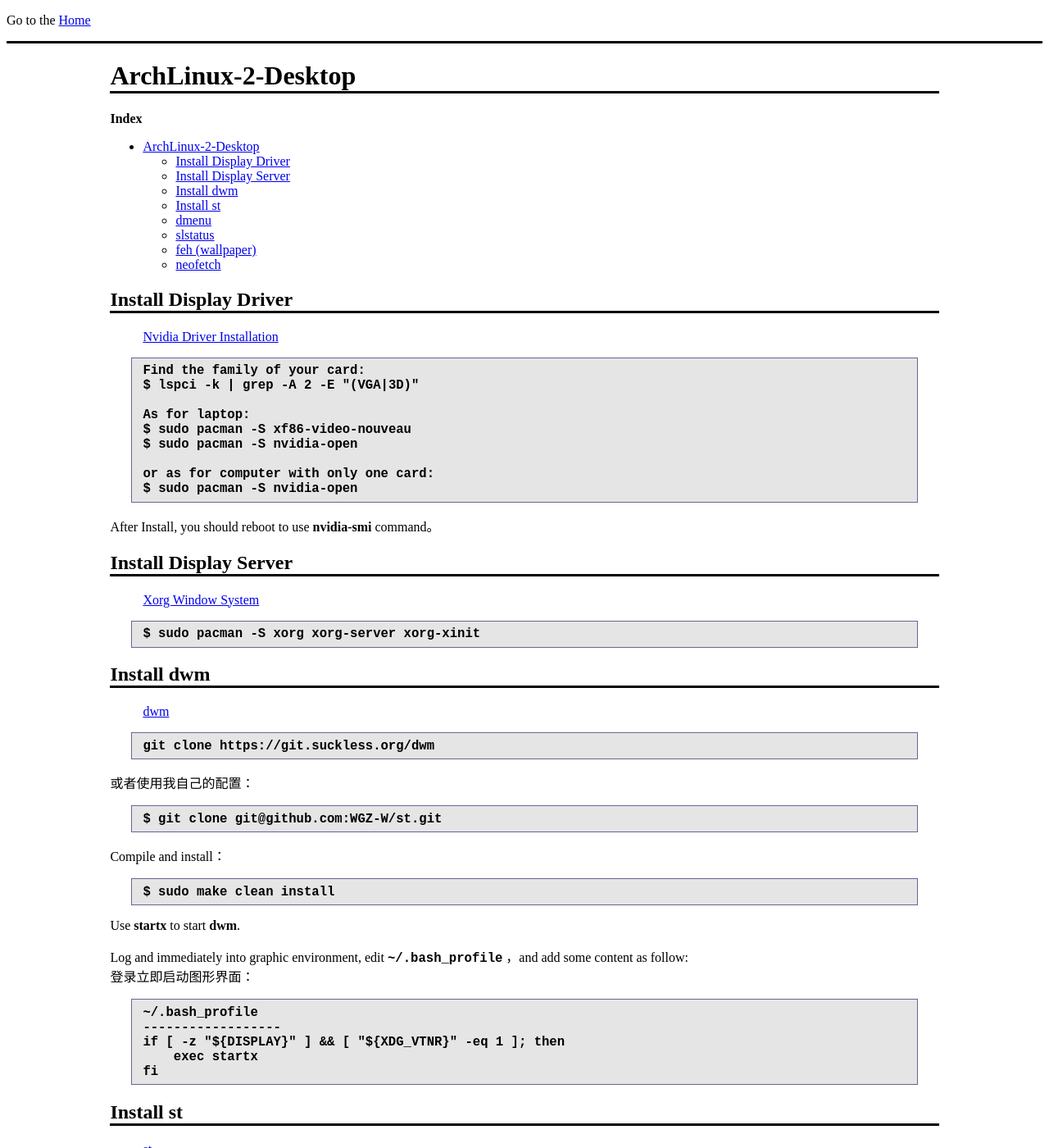
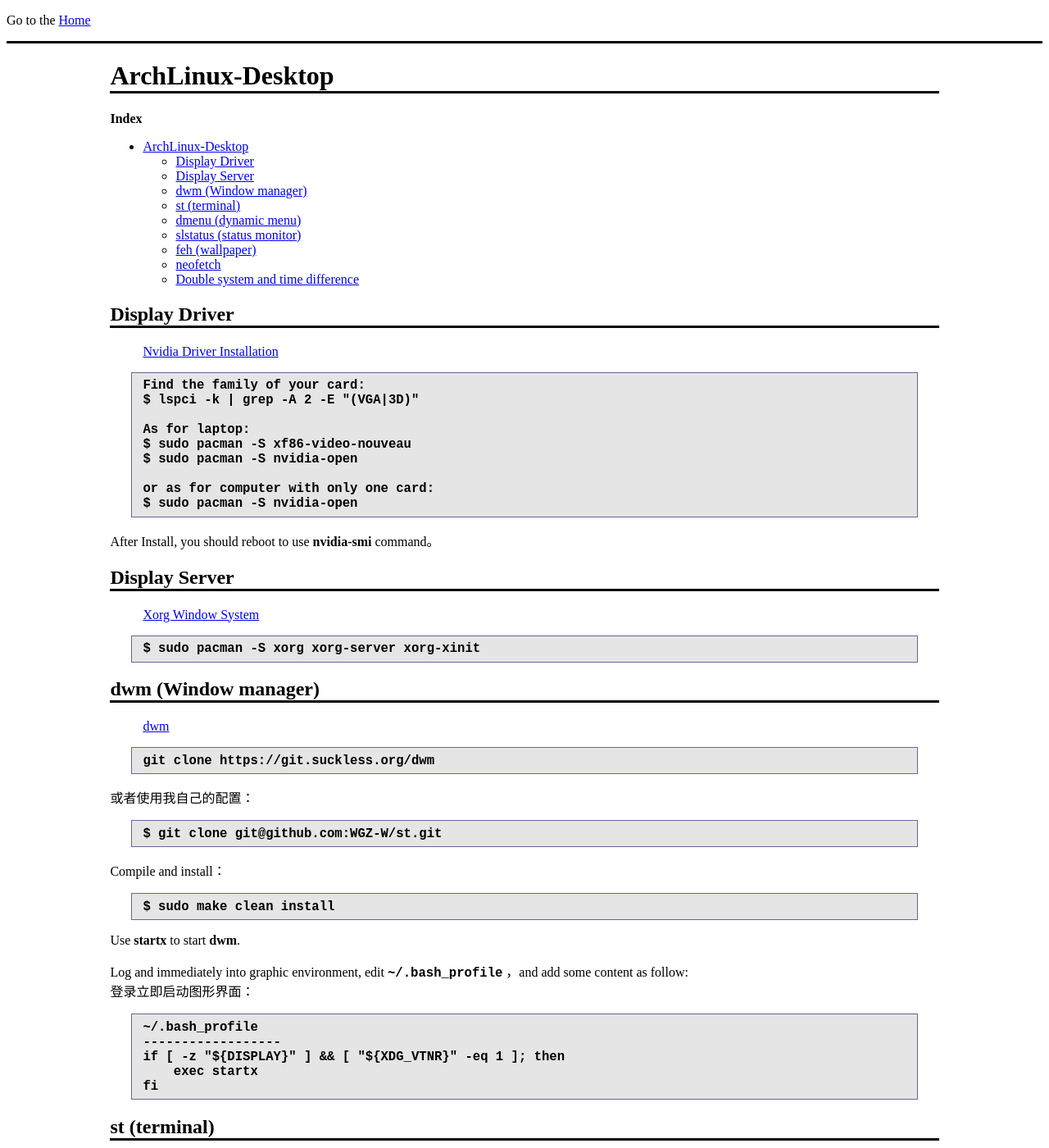
Before and after one commit to WGZ-W/wgz-w.github.io, a Jekyll site: the page built from _posts/ArchLinux/2024-09-23-desktop.md, in a window 1280 px wide and 1400 px high. Shown: the whole window at 82% size. Built offline with Jekyll 4.4.1, drawn with Linux system fonts in a browser that asks for light colours; our own code applies the rules of GitHub Pages for plain Markdown files; a file with an impossible date is left out; some of the changed text lies outside the part shown.

````diff
--- a/_posts/ArchLinux/2024-09-23-desktop.md
+++ b/_posts/ArchLinux/2024-09-23-desktop.md
@@ -1,25 +1,27 @@
 ---
+layout: post
 title: ArchLinux-Desktop
 author: wgz
 data: 2024-09-23 12:00
 tag: archlinux
 ---
 
-# ArchLinux-2-Desktop
+# ArchLinux-Desktop
 
 **Index**
-- [ArchLinux-2-Desktop](#archlinux-2-desktop)
-  - [Install Display Driver](#install-display-driver)
-  - [Install Display Server](#install-display-server)
-  - [Install dwm](#install-dwm)
-  - [Install st](#install-st)
-  - [dmenu](#dmenu)
-  - [slstatus](#slstatus)
+- [ArchLinux-Desktop](#archlinux-desktop)
+  - [Display Driver](#display-driver)
+  - [Display Server](#display-server)
+  - [dwm (Window manager)](#dwm-window-manager)
+  - [st (terminal)](#st-terminal)
+  - [dmenu (dynamic menu)](#dmenu-dynamic-menu)
+  - [slstatus (status monitor)](#slstatus-status-monitor)
   - [feh (wallpaper)](#feh-wallpaper)
   - [neofetch](#neofetch)
+  - [Double system and time difference](#double-system-and-time-difference)
 
 
-## Install Display Driver
+## Display Driver
 > [Nvidia Driver Installation](https://wiki.archlinux.org/title/NVIDIA)
 
 
@@ -37,14 +39,14 @@
 After Install, you should reboot to use
 **nvidia-smi** command。
 
-## Install Display Server
+## Display Server
 > [Xorg Window System](https://wiki.archlinux.org/title/Xorg)
 
 ```
 $ sudo pacman -S xorg xorg-server xorg-xinit
 ```
 
-## Install dwm
+## dwm (Window manager)
 > [dwm](https://dwm.suckless.org/)
 
 
@@ -72,7 +74,7 @@
 fi
 ```
 
-## Install st
+## st (terminal)
 > [st](https://st.suckless.org/)
 
 
@@ -99,8 +101,8 @@
 ```
 Use **shift+alt+enter** to start **st** terminal.
 
-## dmenu
-## slstatus
+## dmenu (dynamic menu)
+## slstatus (status monitor)
 ## feh (wallpaper)
 ```
 $ feh --bg-fill /path/to/image.file
@@ -116,3 +118,10 @@
 ```
 $ sudo pacman -S neofetch
 ```
+
+## Double system and time difference
+
+```
+$ timedatectl set-local-rtc 1
+```
+change to windows and synoc the time and everything is OK.
````
Also changed, not shown: _posts/ArchLinux/2024-09-22-applications.md (+0 -27 lines), _posts/ArchLinux/2024-09-24-installation.md (+3 -2 lines), _posts/ArchLinux/2024-20-11-configuration.md (added, +32 -0 lines), _posts/Tools/2024-09-29-lazygit.md (+7 -0 lines), _posts/Tools/2024-10-06-ranger.md (+3 -1 lines), _posts/Tools/2024-10-11-tldr.md (added, +12 -0 lines), _posts/Tools/2024-10-11-v2raya.md (added, +58 -0 lines).
